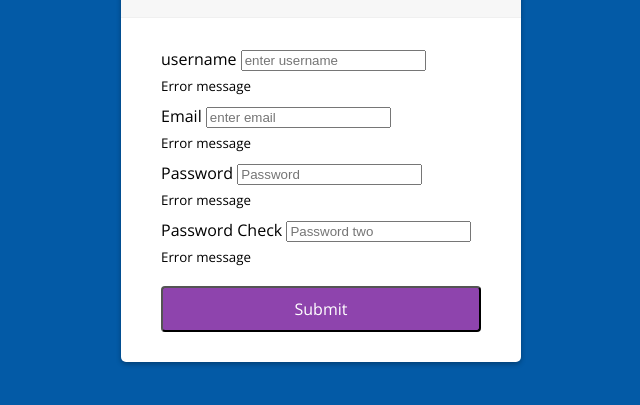
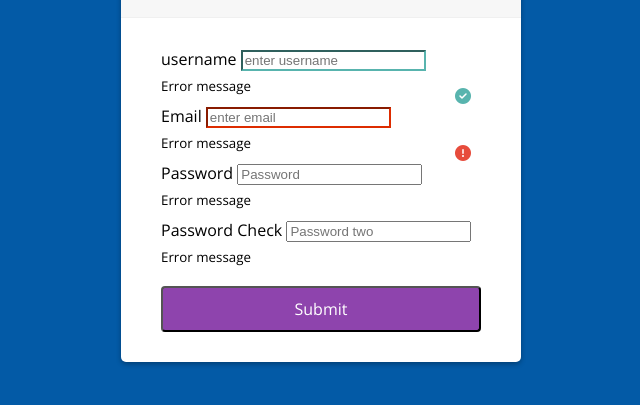
Before and after one commit to josueJURE/validationForm, a plain HTML site: page index.html in a window 1280 px wide. Shown: the part 247-652 px from the top of the page, without its empty margins (319-959 px from the left). Drawn offline with nearby package versions, Linux system fonts and the light colour scheme; a web font is replaced by a local one.

Commit message:
fa-check-circle & fa-exclamation-circle

```diff
--- a/index.css
+++ b/index.css
@@ -55,16 +55,35 @@ body {
   width: 100%;
   font-size: 14px;
 }
+.form-control.success input {
+  border-color: #58b4ae;
+}
+.form-control.error input {
+  border-color: #dd2c00;
+}
 .form-control i {
   position: absolute;
   top: 40px;
   right: 10px;
   visibility: hidden;
 }
+.form-control.success i.fa-check-circle {
+  visibility: visible;
+  color: #58b4ae;
+}
+.form-control.error i.fa-exclamation-circle {
+  visibility: visible;
+  color: #e74c3c;
+}
+
 .form-control small {
   position: absolute;
   bottom: 0;
   left:0px;
+}
+.form-control.error small {
+  color: #e74c3c
+  visibility: visible;
 }
 .form button {
   background-color: #8e44ad;
@@ -77,6 +96,4 @@ body {
   padding: 10px;
   margin-top: 20px;
   width: 100%;
-
-
 }
--- a/index.html
+++ b/index.html
@@ -13,14 +13,14 @@
         <h2>Create Account</h2>
       </div>
       <form id="form" class="form" >
-        <div class="form-control">
+        <div class="form-control success">
           <label for=username>username</label>
           <input type="text" placeholder="enter username" id="username"/>
           <i class="fas fa-check-circle"></i>
           <i class="fas fa-exclamation-circle"></i>
           <small>Error message</small>
         </div>
-        <div class="form-control">
+        <div class="form-control error">
           <label for=username>Email</label>
           <input type="email" placeholder="enter email" id="email"/>
           <i class="fas fa-check-circle"></i>
```
